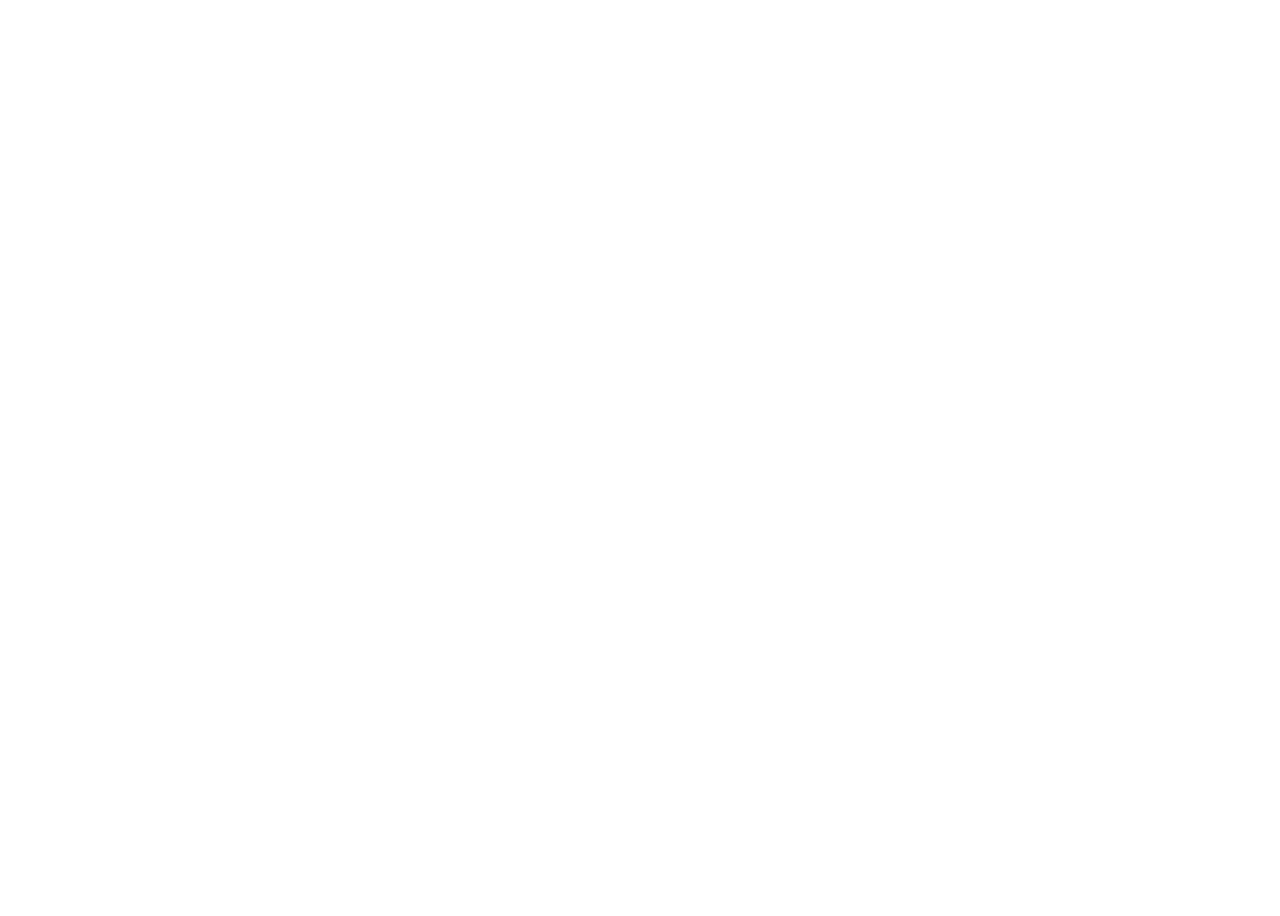
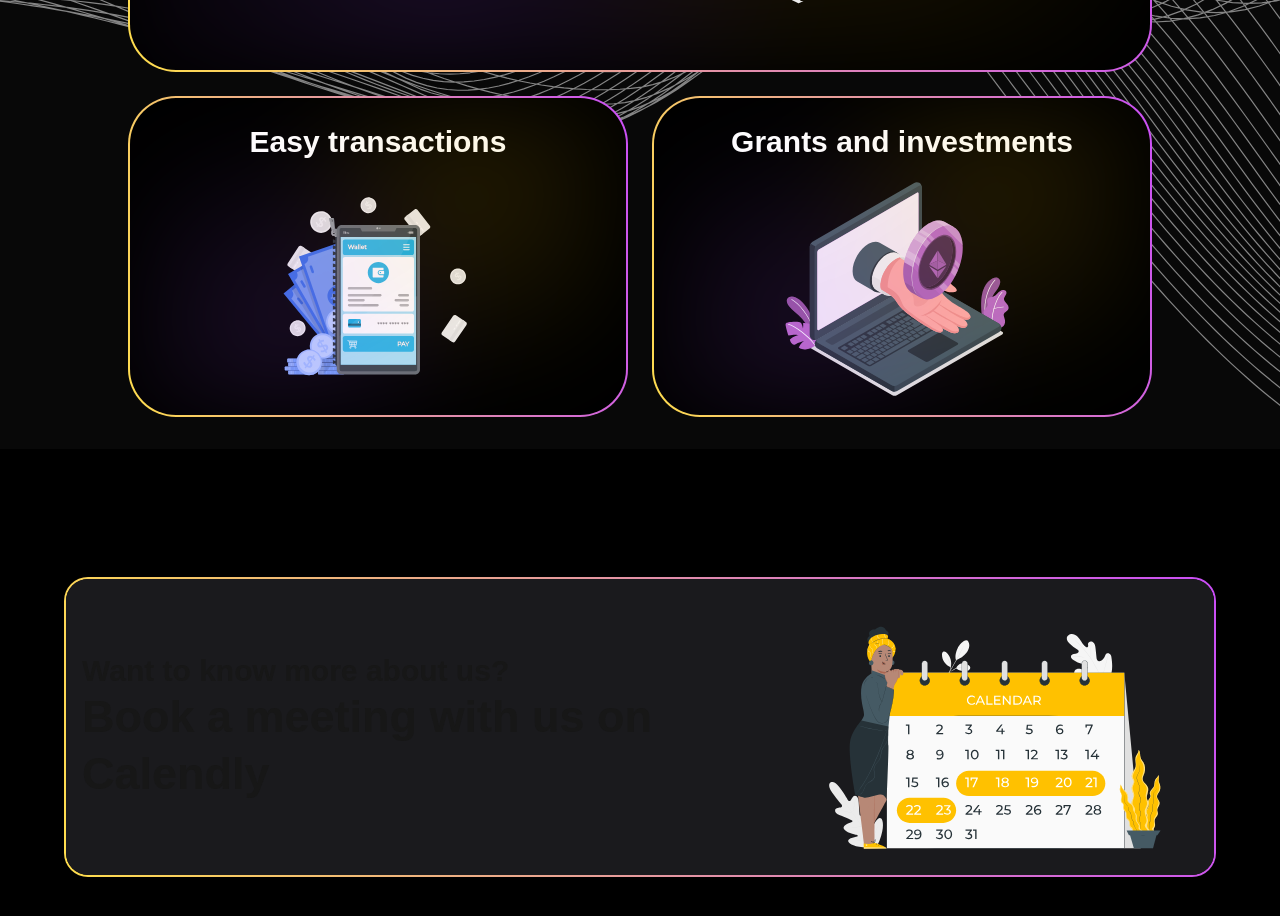
Before and after one commit to KBP09/DecentInvest-Landing, a Next.js app: page /business in a window 1280 px wide. Before the commit this address had no page. Shown: the part 1820-2736 px from the top of the page. Before the commit the page ends 1250 px from the top, so only its background shows below. Built offline with nearby package versions, Linux system fonts and the light colour scheme.

Commit message:
Business page added

```diff
--- /dev/null
+++ b/app/business/page.tsx
@@ -0,0 +1,51 @@
+'use client'
+import React from "react";
+import { GradientCard } from "../componenets/gradientCard";
+import AboutUsCards from "../componenets/aboutUsCards";
+import Image from "next/image";
+import { useRouter } from "next/navigation";
+const Page = () => {
+    const handleClick = () => {
+        window.open("https://calendly.com/your-link", "_blank");
+    };
+
+    return (
+        <>
+            <div className="mb-32 pt-32 flex justify-center">
+                <GradientCard className="aspect-[128/16] flex justify-center items-center max-w-[90%] h-[300px]">
+                    <div className="flex justify-center items-center h-full">
+                        <h1 className="text-[30px] md:text-[50px] font-bold leading-tight text-center">
+                            Our exclusive enterprise features for your business need
+                        </h1>
+                    </div>
+                </GradientCard>
+            </div>
+            <AboutUsCards />
+            <div className="mb-32 pt-32 flex justify-center">
+                <GradientCard
+                    className="aspect-[128/16] flex justify-center items-center max-w-[90%] h-[300px] cursor-pointer"
+                >
+                    <div className="flex justify-center items-center h-full p-4" onClick={handleClick}>
+                        <div className="flex flex-col">
+                            <h2 className="text-[20px] md:text-[30px] font-bold leading-tight">
+                                Want to know more about us?
+                            </h2>
+                            <h2 className="text-[20px] md:text-[45px] font-bold leading-tight">
+                                Book a meeting with us on Calendly
+                            </h2>
+                        </div>
+                        <Image
+                            src="/calender.svg"
+                            alt="Marketplace illustration"
+                            width={500}
+                            height={500}
+                            className="w-[180px] h-[180px] sm:w-[300px] sm:h-[300px] lg:w-[400px] lg:h-[400px] xl:w-[400px] xl:h-[400px]"
+                        />
+                    </div>
+                </GradientCard>
+            </div>
+        </>
+    )
+}
+
+export default Page;
--- /dev/null
+++ b/app/componenets/gradientCard.tsx
@@ -0,0 +1,29 @@
+import type React from "react"
+
+interface GradientCardProps {
+  children: React.ReactNode
+  className?: string
+}
+
+export function GradientCard({ children, className = "" }: GradientCardProps) {
+  return (
+    <div
+      className={`relative rounded-[24px] overflow-hidden ${className}`}
+      style={{
+        background: "linear-gradient(76.91deg, #FFDE4D -0.16%, #C847FF 104.72%)",
+        padding: "2px",
+      }}
+    >
+      <div className="absolute inset-[2px] rounded-[22px] bg-black overflow-hidden">
+        <div className="relative z-10 h-full w-full">{children}</div>
+        <div
+          className="absolute inset-0 z-0"
+          style={{
+            background:
+              "#1A1A1D",
+          }}
+        />
+      </div>
+    </div>
+  )
+}
--- a/app/componenets/heroSection.tsx
+++ b/app/componenets/heroSection.tsx
@@ -3,7 +3,7 @@
 
 const HeroSection = () => {
   return (
-    <div className="mt-8 h-[65vh] sm:h-screen w-full relative flex items-center justify-center flex-col mb-8 sm:mb-0">
+    <div className="h-[65vh] sm:h-screen w-full relative flex items-center justify-center flex-col mb-8 sm:mb-0">
       <div className="absolute inset-0 z-0">
         <Image
           src="./homebg.svg"
@@ -14,7 +14,7 @@
         />
       </div>
       <div className="min-h-screen w-full overflow-hidden flex items-center justify-center flex-col z-10">
-        <div className="absolute inset-0 z-0 hidden md:flex sm:h-screen lg:h-auto bg-cover bg-center"
+        <div className="mt-16 absolute inset-0 z-0 hidden md:flex sm:h-screen lg:h-auto bg-cover bg-center"
           style={{
             backgroundImage: 'url("rectbg.svg")',
             backgroundPosition: "center",
@@ -33,13 +33,13 @@
         <h1 className="text-white text-[40px] sm:text-[60px] md:text-[100px] xl:text-[130px] font-bold mb-2 sm:mt-0">
           DecentInvest
         </h1>
-        <h2 className="text-white text-[18px] md:text-[25px] xl:text-[40px] mb-2 sm:mb-0">
+        <h2 className="text-white text-[16px] md:text-[25px] xl:text-[40px] mb-2 sm:mb-0">
           Invest Decently, Invest Decentrally
         </h2>
-        <h2 className="text-white text-[12px] md:text-[15px] xl:text-[30px] mb-2 sm:mb-0">
+        <h2 className="text-white text-[12px] md:text-[15px] xl:text-[30px] sm:mb-0">
           Secure, transparent, and fair investments
         </h2>
-        <button className="bg-[#FFB200] text-black font-medium w-[155px] h-[42px] sm:h-[54px] sm:w-[220px] rounded-2xl hover:bg-yellow-500 transition-colors duration-300 text-[25px] mt-8 ">
+        <button className="bg-[#FFB200] text-black font-medium w-[130px] h-[42px] sm:h-[54px] sm:w-[220px] rounded-3xl hover:bg-yellow-500 transition-colors duration-300 text-[16px] sm:text-[25px] mt-8 ">
           Get Started
         </button>
       </div>
--- a/app/componenets/navbar.tsx
+++ b/app/componenets/navbar.tsx
@@ -87,7 +87,11 @@
                         </li>
                     </Link>
                     <button className="bg-[#FFB200] text-black font-semibold py-2 px-4 rounded-lg hover:bg-yellow-500 transition-colors duration-300">
-                        Login
+                        <Link href='/business'>
+                            <li className="hover:text-yellow-400 transition-colors duration-300 cursor-pointer">
+                                Business
+                            </li>
+                        </Link>
                     </button>
                 </ul>
 
```
Also changed, not shown: public/calender.svg (added).
